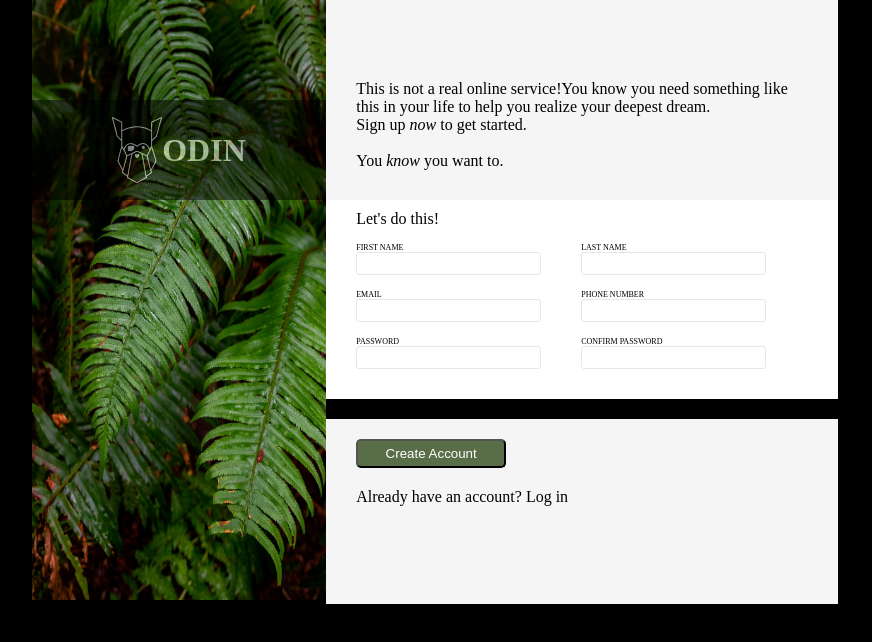
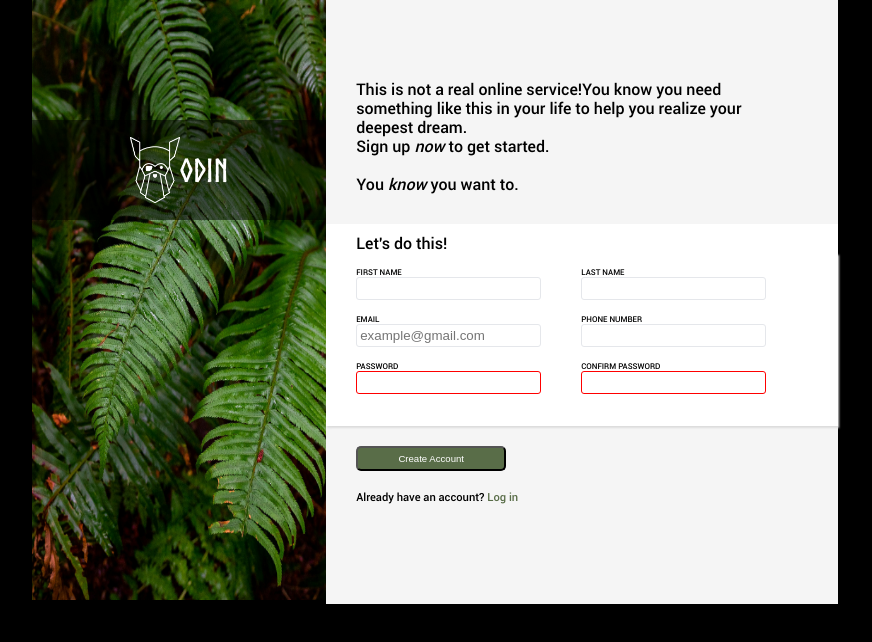
Before and after one commit to beckyshaz/forms, a plain HTML site: page index.html in a window 1280 px wide. Shown: the whole page, without its empty margins (205-1077 px from the left). Drawn offline with Linux system fonts and the light colour scheme; a web font is replaced by a local one.

Commit message:
created a box-shadow effect to the form to enhance the look of the user contact area and styled the logo using external curstom web fonts to make it look nice

```diff
--- a/index.html
+++ b/index.html
@@ -5,7 +5,16 @@
         <meta name="viewport" content="width=device-width, initial-scale=1.0">
         <title>Sign-up Form</title>
         <link rel="stylesheet" href="./styles.css">
-    </head>
+        <link rel="preconnect" href="https://fonts.googleapis.com">
+        <link rel="preconnect" href="https://fonts.gstatic.com" crossorigin>
+        <link href="https://fonts.googleapis.com/css2?family=Roboto:ital,wght@0,100..900;1,100..900&display=swap" rel="stylesheet">
+        <link rel="stylesheet" media="screen" href="https://fontlibrary.org//face/mo4v55" type="text/css"/>
+        <link rel="stylesheet" media="screen" href="https://fontlibrary.org//face/lovematrix" type="text/css"/>
+    <style>
+        body {
+            font-family: "Roboto" "san serif";
+        }
+    </style>
     <body>
         <div class="aside-container">
             <img class="aside" src="./halie-west-25xggax4bSA-unsplash.jpg" alt="beautiful picture of green leaves" width="200px">
@@ -32,15 +41,15 @@
 
                 <div class="first-name">
                     <label for="first-name">FIRST NAME</label>
-                    <input type="text" id="first-name" name="first-name">
+                    <input type="text" id="first-name" name="first-name" required>
                 </div>
                 <div class="last-name">
                     <label for="last-name">LAST NAME</label>
-                    <input type="text" id="last-name" name="last-name">
+                    <input type="text" id="last-name" name="last-name" required>
                 </div>
                 <div class="mail">
                     <label for="mail">EMAIL</label>
-                    <input type="email" id="mail" name="mail">
+                    <input type="email" id="mail" name="mail" required placeholder="example@gmail.com">
                 </div>
                 <div class="phone">
                     <label for="phone-number">PHONE NUMBER</label>
@@ -48,18 +57,18 @@
                 </div>
                 <div class="password">
                     <label for="password">PASSWORD</label>
-                    <input type="password" name="password" id="password">
+                    <input type="password" name="password" id="password" required>
                 </div>
                 <div class="confirm-password">
                     <label for="confirm-password">CONFIRM PASSWORD</label>
-                    <input type="password" id="confirm-password" name="confirm-password">
+                    <input type="password" id="confirm-password" name="confirm-password" required>
                 </div>
             </div>
 
             <div class="button">
                 <button type="submit">Create Account</button>
             </div>
-            <p class="login">Already have an account? Log in</p>
+            <p class="login">Already have an account? <span>Log in</span></p>
 
         </form>
     </body>
--- a/styles.css
+++ b/styles.css
@@ -1,3 +1,20 @@
+@import url(https://fonts.bunny.net/css);
+
+@font-face {
+    font-family: "Norse Bold";
+    src: url("fonts/Norse-Bold.otf") format("truetype");
+    font-weight: normal;
+    font-style: normal;
+  }
+
+  @font-face {
+    font-family: "Roboto-Medium";
+    src: url("fonts/Roboto-Medium.ttf")  format("truetype");
+    font-weight: normal;
+    font-style: normal;
+  }
+
+
 *{
     margin: 0;
     padding: 0;
@@ -8,7 +25,9 @@ body {
     display: flex;
     justify-content: center;
     background-color: black;
-
+    font-family: "Roboto-Medium";
+    font-weight: normal;
+    font-style: normal;
 }
 
 form {
@@ -17,9 +36,6 @@ form {
     width: 40vw;
 }
 
-form > div {
-   /*margin-left: 40px;*/
-}
 
 .logo {
 
@@ -33,10 +49,9 @@ form > div {
 }
 
 .logo-container {
-    background-color: black;
-    opacity: 0.5;
+    background-color: rgba(0, 0, 0, 0.5);
     position: absolute;
-    top: 100px;
+    top: 120px;
     left: 0px;
     min-width: max(23vw, 150px);
     text-align: center;
@@ -47,8 +62,9 @@ form > div {
 }
 
 h1 {
+
+    font-family: "Norse Bold";
     color: white;
-    font-weight: 900px;
 }
 
 .aside {
@@ -73,7 +89,6 @@ div.intro {
 .intro > p {
     margin-top: 30px;
     font-size: 1rem;
-    font-weight: 900px;
 }
 
 .user-info {
@@ -82,7 +97,8 @@ div.intro {
     width: 100%;
     background-color: white;
     padding-bottom: 30px;
-    border-bottom: 20px solid;
+    border-bottom: 2px solid white;
+    box-shadow: 1px 2px 2px gainsboro;
 }
 
 .start {
@@ -99,7 +115,6 @@ div.intro {
 
 label {
     font-size: 0.5rem;
-    font-weight: 900px;
 }
 
 .first-name, .last-name, .mail, .phone, .password,
@@ -117,6 +132,11 @@ label {
     margin-left: 30px;
 }
 
+
+.password input:invalid, .confirm-password input:invalid {
+    border-color: red;
+}
+
 .first-name input, .last-name input, .mail input, .phone input, .password input,
 .confirm-password input {
     border-radius: 3px;
@@ -125,7 +145,8 @@ label {
 }
 
 input:focus {
-    border: 1px solid yellow;
+    border-color: yellowgreen;
+    outline: none;
 }
 
 .first-name, .mail, .password{
@@ -140,12 +161,15 @@ button[type="submit"] {
     border-radius: 5px;
     width: 150px;
     color: white;
+    font-size: 0.6rem;
 }
 
 .login {
     margin-top: 20px;
+    font-size: 0.7rem;
 }
 
-.password input:invalid, .confirm-password input:invalid {
-    border-color: red;
+span {
+    color:  #596D48;
+    font-size: 0.7rem;
 }
```
Also changed, not shown: fonts/Norse-Bold.otf (added), fonts/Roboto-Light.ttf (added), fonts/Roboto-Medium.ttf (added), fonts/cantarell-boldoblique-webfont.woff (added), fonts/cantarell-boldoblique-webfont.woff2 (added), fonts/chunkfive-regular-webfont.woff (added), fonts/font.woff2 (added).
